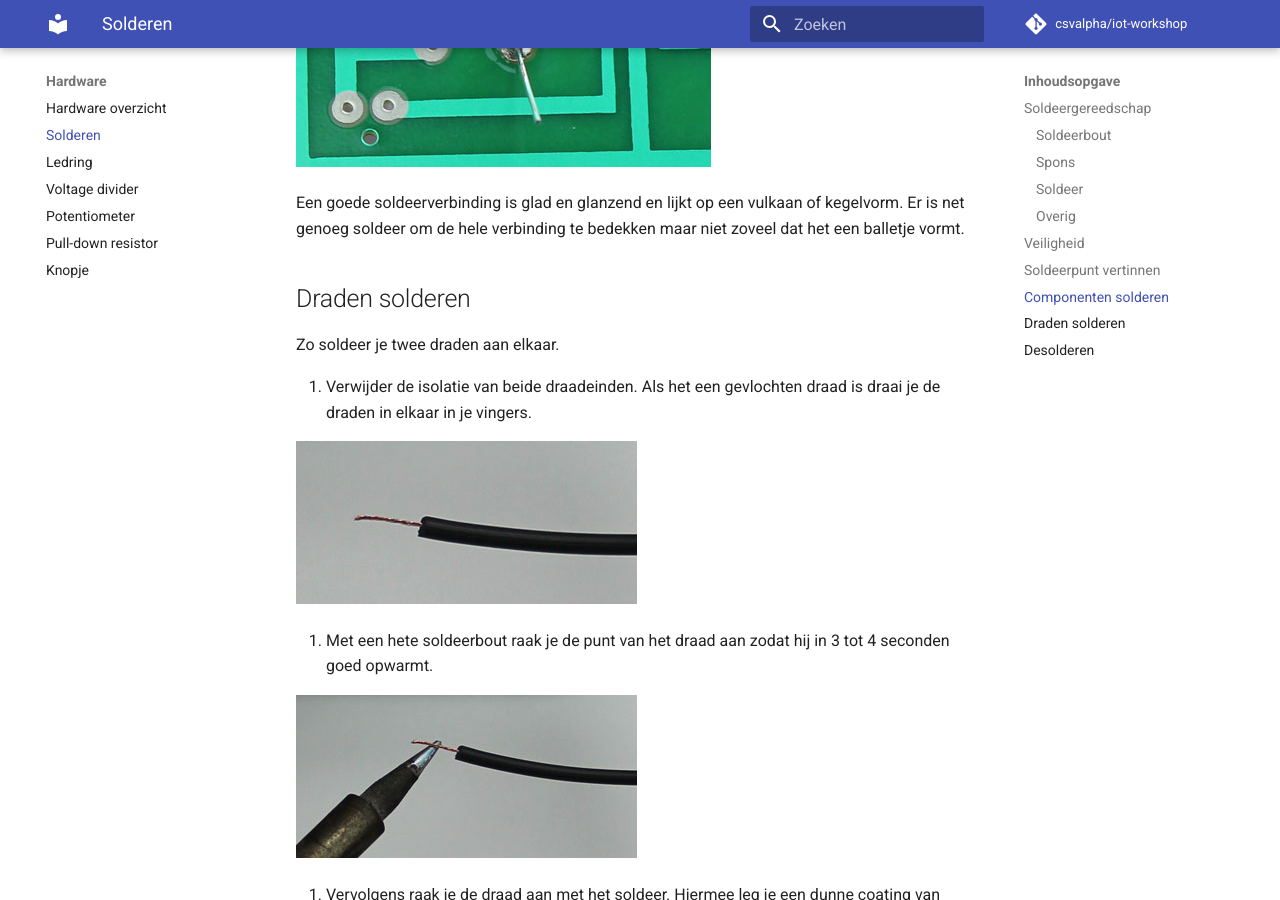
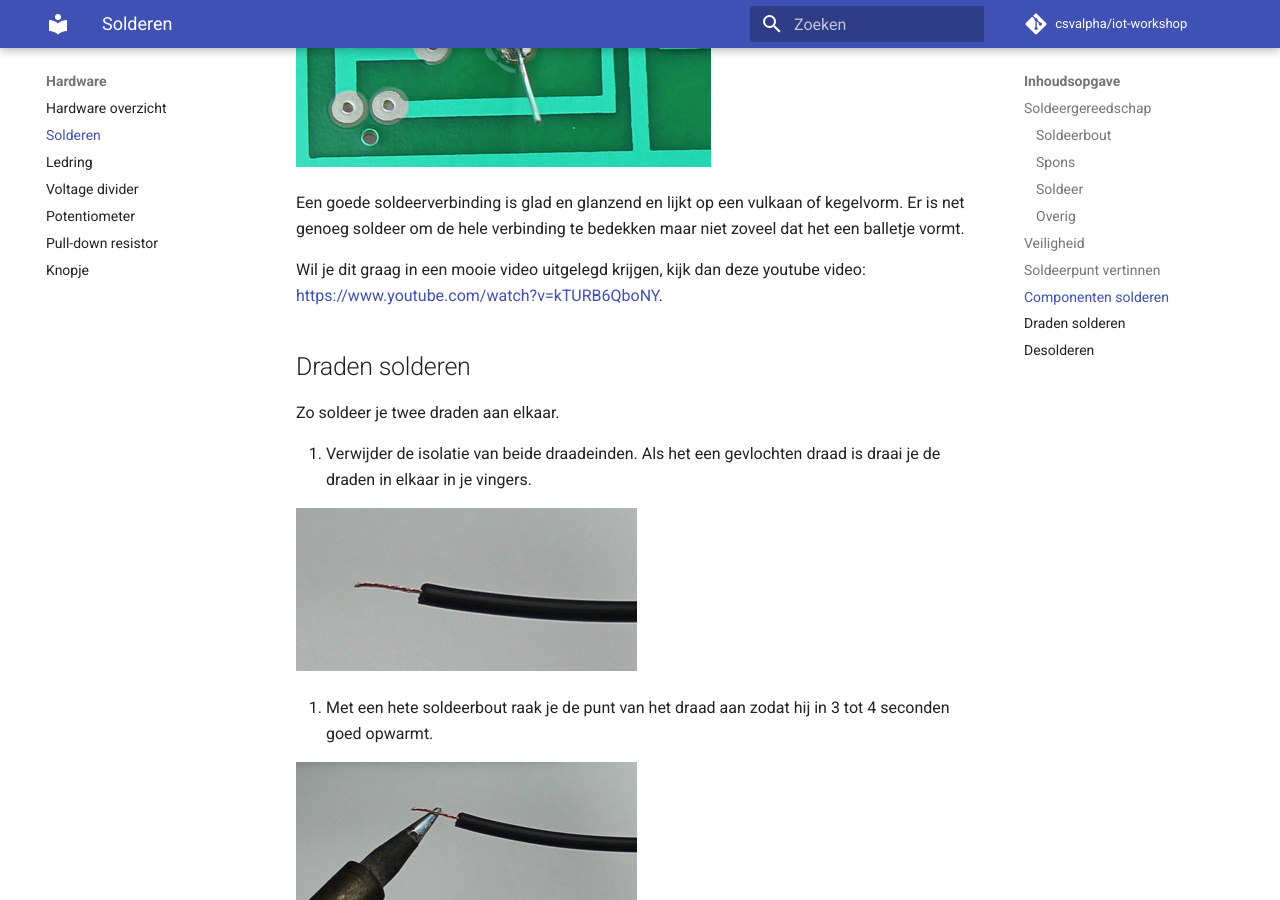
Before and after one commit to csvalpha/iot-workshop, an MkDocs documentation site: the page built from docs/hardware/solderen.md, in a window 1280 px wide and 900 px high, scrolled down 4540 px. Built offline with MkDocs 1.6.1 and Material for MkDocs 9.7.7, drawn with Linux system fonts in a browser that asks for light colours; comment, search, counter and statistics services are not loaded.

Commit message:
Add youtube solder instruction link

```diff
--- a/docs/hardware/solderen.md
+++ b/docs/hardware/solderen.md
@@ -76,6 +76,8 @@ Je soldeert als volgt een component aan een printplaat.
 
 Een goede soldeerverbinding is glad en glanzend en lijkt op een vulkaan of kegelvorm. Er is net genoeg soldeer om de hele verbinding te bedekken maar niet zoveel dat het een balletje vormt.
 
+Wil je dit graag in een mooie video uitgelegd krijgen, kijk dan deze youtube video: [https://www.youtube.com/watch?v=kTURB6QboNY](https://www.youtube.com/watch?v=kTURB6QboNY).
+
 ## Draden solderen
 
 Zo soldeer je twee draden aan elkaar.
```
